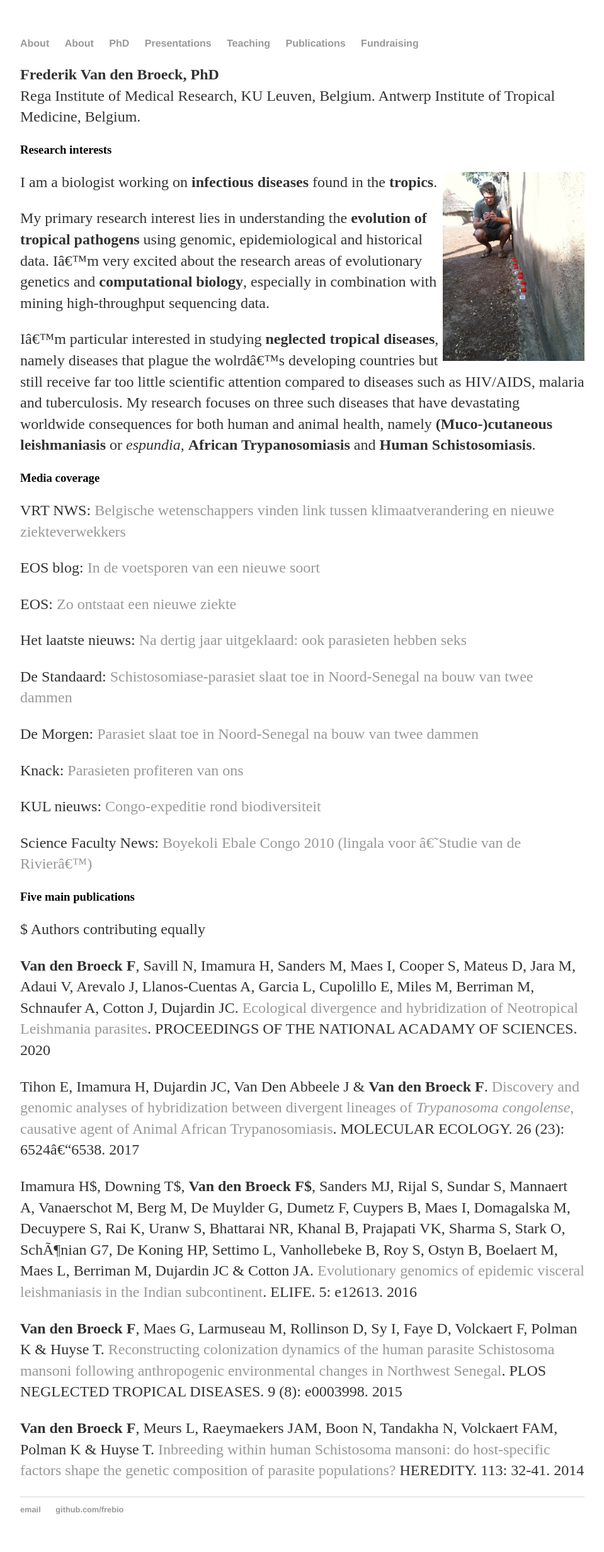
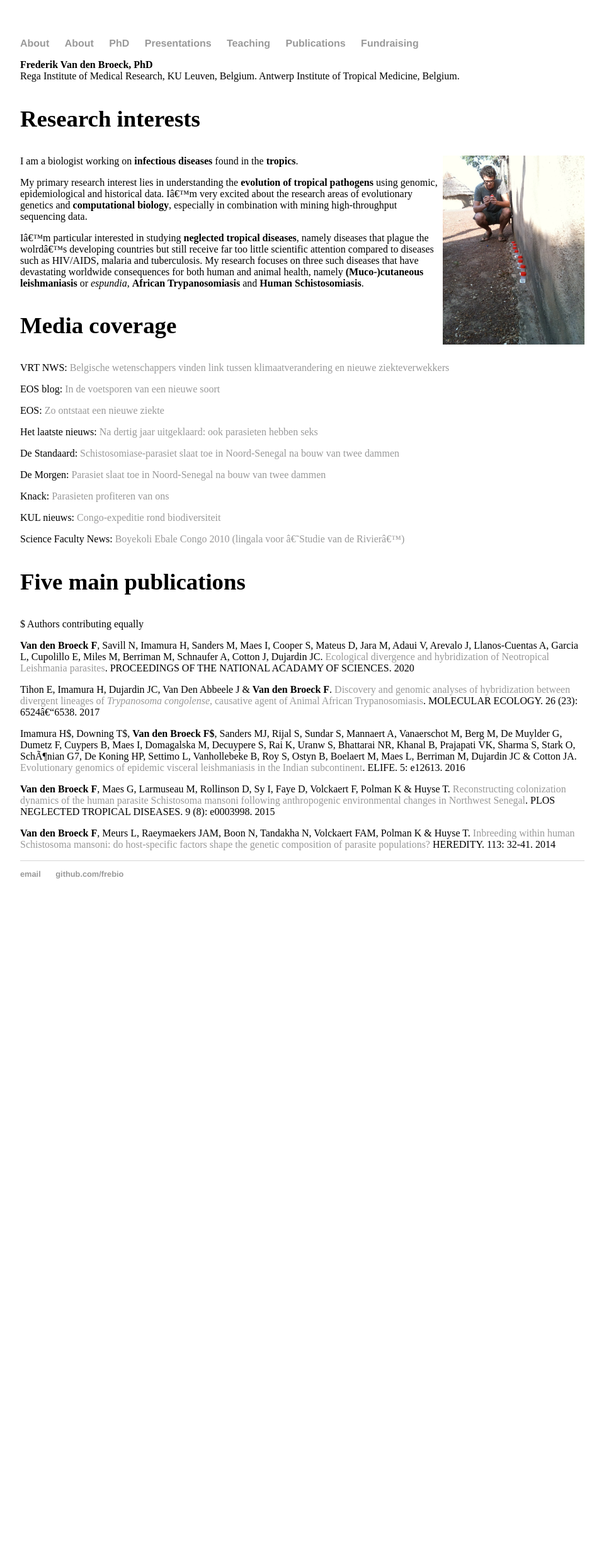
Before and after one commit to FreBio/FreBio.github.io, a Jekyll site: the page built from index.md, in a window 1280 px wide. Shown: the whole page at 63% size, without its empty margins (160-1119 px from the left). Built offline with Jekyll 4.4.1, drawn with Linux system fonts in a browser that asks for light colours; our own code applies the rules of GitHub Pages for plain Markdown files; comment, search, counter and statistics services are not loaded; after the commit the page ends 1455 px from its top, so only the background shows below that.

Commit message:
Update main.css

```diff
--- a/css/main.css
+++ b/css/main.css
@@ -1,47 +1,20 @@
-body {
-    margin: 60px auto;
-    width: 70%;
-}
-nav ul, footer ul {
-    font-family:'Helvetica', 'Arial', 'Sans-Serif';
-    padding: 0px;
-    list-style: none;
-    font-weight: bold;
-}
-nav ul li, footer ul li {
-    display: inline;
-    margin-right: 20px;
-}
-a {
-    text-decoration: none;
-    color: #999;
-}
-a:hover {
-    text-decoration: underline;
-}
-h1 {
-    font-size: 1em;
-    font-family:'Helvetica', 'Arial', 'Sans-Serif';
-}
-p {
-    font-size: 1.5em;
-    line-height: 1.4em;
-    color: #333;
-}
-footer {
-    border-top: 1px solid #d5d5d5;
-    font-size: .8em;
-}
+body { margin: 60px auto; width: 70%; }
 
-content {
-    font-size: 16px;
-}
+a { text-decoration: none; color: #999; }
+a:hover { text-decoration: underline; }
 
-ul.posts {
-    margin: 20px auto 40px;
-    font-size: 1.5em;
-}
+p ul { font-size: 1.5em; line-height: 1.4em; color: #333; }
 
-ul.posts li {
-    list-style: none;
-}
+h1 h2 h3 h4 { font-family:'Helvetica', 'Arial', 'Sans-Serif'; }
+h1 { font-size: 3em; }
+h2 { font-size: 2.7em; }
+h3 { font-size: 2.3em; }
+h4 { font-size: 1.9em; }
+
+nav ul, footer ul { font-family:'Helvetica', 'Arial', 'Sans-Serif';  padding: 0px; list-style: none; font-weight: bold; }
+nav ul li, footer ul li { display: inline; margin-right: 20px; }
+
+footer { border-top: 1px solid #d5d5d5; font-size: .8em; }
+
+ul.about { margin: 20px auto 40px; font-size: 1.5em; }
+ul.posts li { list-style: none; }
```
